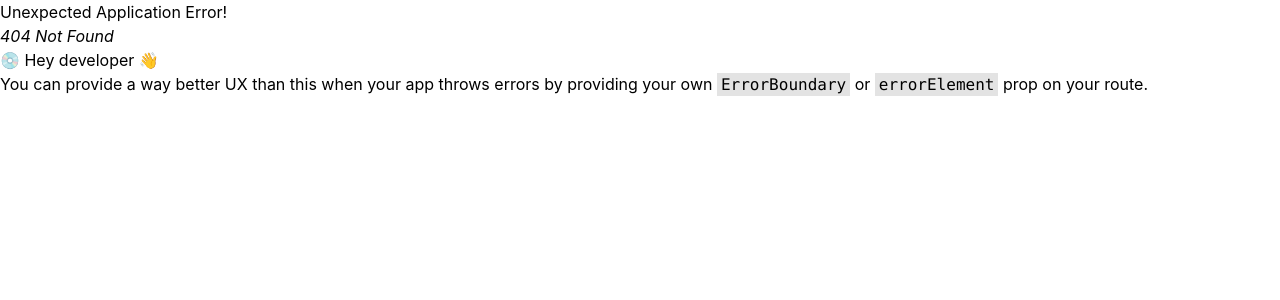
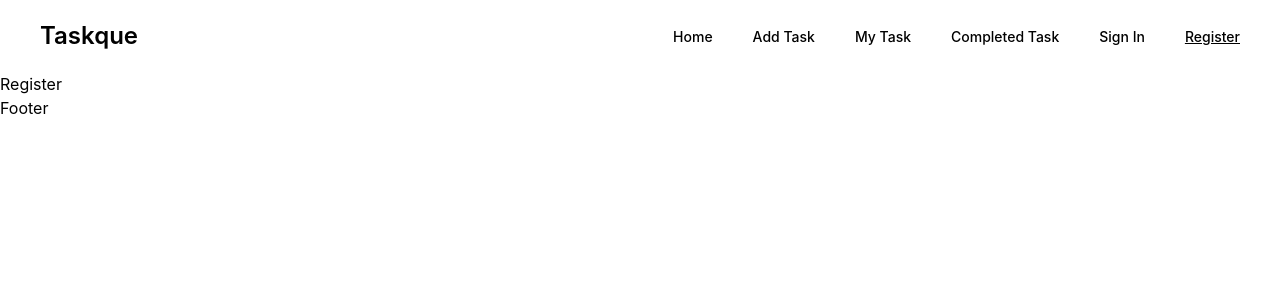
Before and after one commit to mohammedtakbir/Taskque-client-site, a React (Create React App) app: page /register in a window 1280 px wide. Before the commit this address had no page. Shown: the top 300 px of the page. Built offline with nearby package versions, Linux system fonts and the light colour scheme.

Commit message:
navbar added

```diff
--- a/package.json
+++ b/package.json
@@ -9,6 +9,7 @@
     "firebase": "^9.15.0",
     "react": "^18.2.0",
     "react-dom": "^18.2.0",
+    "react-icons": "^4.7.1",
     "react-router-dom": "^6.6.1",
     "react-scripts": "5.0.1",
     "web-vitals": "^2.1.4"
--- a/src/Layout/Main.js
+++ b/src/Layout/Main.js
@@ -1,7 +1,7 @@
 import React from 'react';
 import { Outlet } from 'react-router-dom';
-import Footer from '../Shared/Footer/Footer';
-import Navbar from '../Shared/Navbar/Navbar';
+import Footer from '../Pages/Shared/Footer/Footer';
+import Navbar from '../Pages/Shared/Navbar/Navbar';
 
 const Main = () => {
     return (
--- /dev/null
+++ b/src/Pages/Shared/Navbar/Navbar.js
@@ -0,0 +1,100 @@
+import React, { useState } from 'react';
+import { Link, NavLink } from 'react-router-dom';
+import { HiMenuAlt3, HiX } from "react-icons/hi";
+
+const Navbar = () => {
+
+
+    const [open, setOpen] = useState(false);
+
+    return (
+        <div className='max-w-[1200px] mx-auto sm:py-5 py-3'>
+            <nav className='md:container mx-auto flex justify-between items-center relative'>
+                <Link className='text-2xl font-semibold'>Taskque</Link>
+                <ul className={`md:bg-transparent bg-gray-100 rounded-lg md:flex items-center md:justify-end md:static absolute w-full text-center z-10 ${open ? 'top-12' : 'top-[-300px]'}`}>
+                    <li className='md:ml-10 md:mb-0 mb-4 md:pt-0 pt-4'>
+                        <NavLink
+                            onClick={() => setOpen(!open)}
+                            style={({ isActive }) => {
+                                return isActive ? { textDecoration: 'underline' } : undefined
+                            }}
+                            className='text-sm font-medium text-secondary hover:text-primary duration-200'
+                            to='/'
+                        >
+                            Home
+                        </NavLink>
+                    </li>
+                    <li className='md:ml-10 md:mb-0 mb-4'>
+                        <NavLink
+                            onClick={() => setOpen(!open)}
+                            style={({ isActive }) => {
+                                return isActive ? { textDecoration: 'underline' } : undefined
+                            }}
+                            className='text-sm font-medium text-secondary hover:text-primary duration-200'
+                            to='/add-task'
+                        >
+                            Add Task
+                        </NavLink>
+                    </li>
+                    <li className='md:ml-10 md:mb-0 mb-4'>
+                        <NavLink
+                            onClick={() => setOpen(!open)}
+                            style={({ isActive }) => {
+                                return isActive ? { textDecoration: 'underline' } : undefined
+                            }}
+                            className='text-sm font-medium text-secondary hover:text-primary duration-200'
+                            to='/my-task'
+                        >
+                            My Task
+                        </NavLink>
+                    </li>
+                    <li className='md:ml-10 md:mb-0 mb-4'>
+                        <NavLink
+                            onClick={() => setOpen(!open)}
+                            style={({ isActive }) => {
+                                return isActive ? { textDecoration: 'underline' } : undefined
+                            }}
+                            className='text-sm font-medium text-secondary hover:text-primary duration-200'
+                            to='/completed-task'
+                        >
+                            Completed Task
+                        </NavLink>
+                    </li>
+                    <li className='md:ml-10 md:mb-0 mb-4'>
+                        <NavLink
+                            onClick={() => setOpen(!open)}
+                            style={({ isActive }) => {
+                                return isActive ? { textDecoration: 'underline' } : undefined
+                            }}
+                            className='text-sm font-medium text-secondary hover:text-primary duration-200'
+                            to='/signIn'
+                        >
+                            Sign In
+                        </NavLink>
+                    </li>
+                    <li className='md:ml-10 md:mb-0 mb-4'>
+                        <NavLink
+                            onClick={() => setOpen(!open)}
+                            style={({ isActive }) => {
+                                return isActive ? { textDecoration: 'underline' } : undefined
+                            }}
+                            className='text-sm font-medium text-secondary hover:text-primary duration-200'
+                            to='/register'
+                        >
+                            Register
+                        </NavLink>
+                    </li>
+                </ul>
+                <div className='md:hidden md:pr-0 pr-3'>
+                    {
+                        open ?
+                            <HiX onClick={() => setOpen(!open)} className="h-8 w-8 cursor-pointer text-primary" /> :
+                            <HiMenuAlt3 onClick={() => setOpen(!open)} className="h-8 w-8 cursor-pointer text-primary" />
+                    }
+                </div>
+            </nav>
+        </div>
+    );
+};
+
+export default Navbar;
--- a/src/Shared/Navbar/Navbar.js
+++ b/src/Pages/Shared/Register/Register.js
@@ -1,11 +1,11 @@
 import React from 'react';
 
-const Navbar = () => {
+const Register = () => {
     return (
         <div>
-            <h2>Navbar</h2>
+            <h2>Register</h2>
         </div>
     );
 };
 
-export default Navbar;
+export default Register;
--- /dev/null
+++ b/src/Pages/Shared/SignIn/SignIn.js
@@ -0,0 +1,11 @@
+import React from 'react';
+
+const SignIn = () => {
+    return (
+        <div>
+            <h2>SignIn</h2>
+        </div>
+    );
+};
+
+export default SignIn;
```
Also changed, not shown: src/routers/routes.js (+12 -2 lines), src/Pages/Home/Home.js (renamed from src/Home/Home/Home.js), src/Pages/Shared/Footer/Footer.js (renamed from src/Shared/Footer/Footer.js), 1 other file (tests, documents, lock files or other folders).
